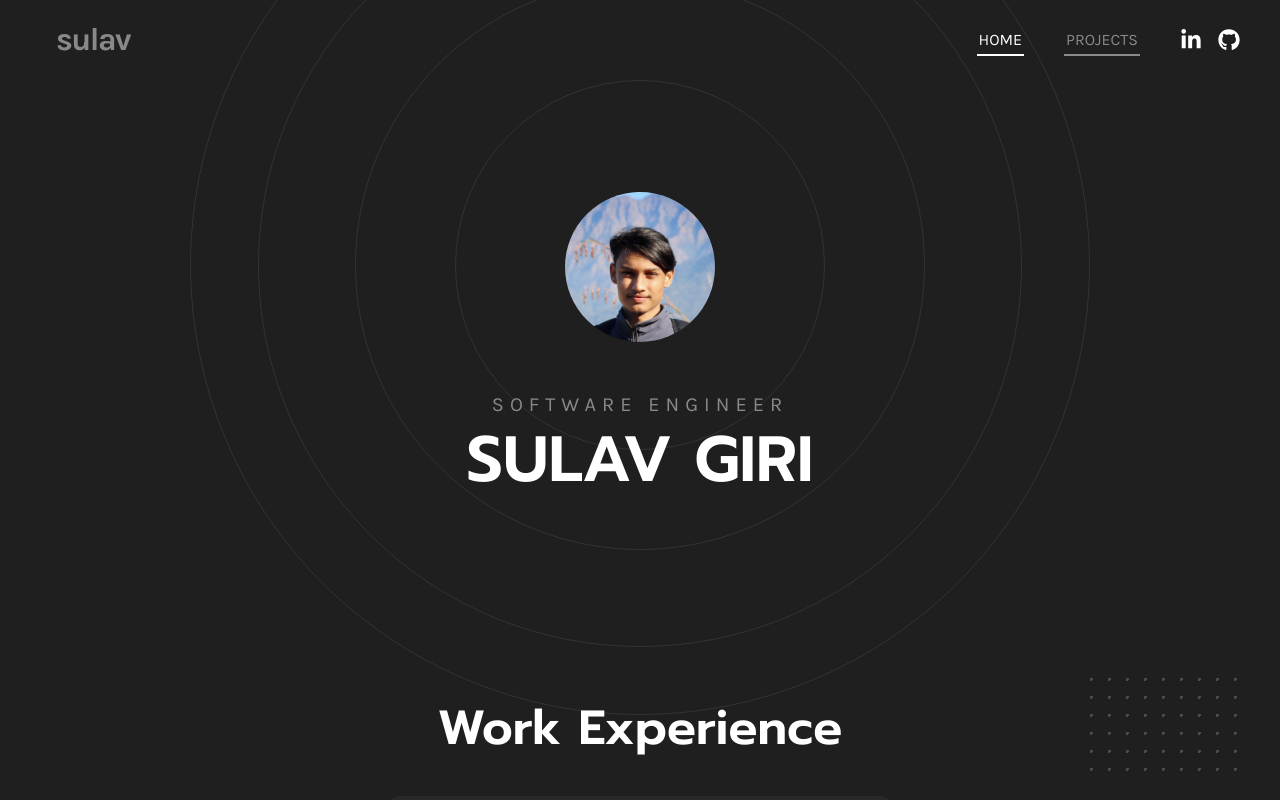
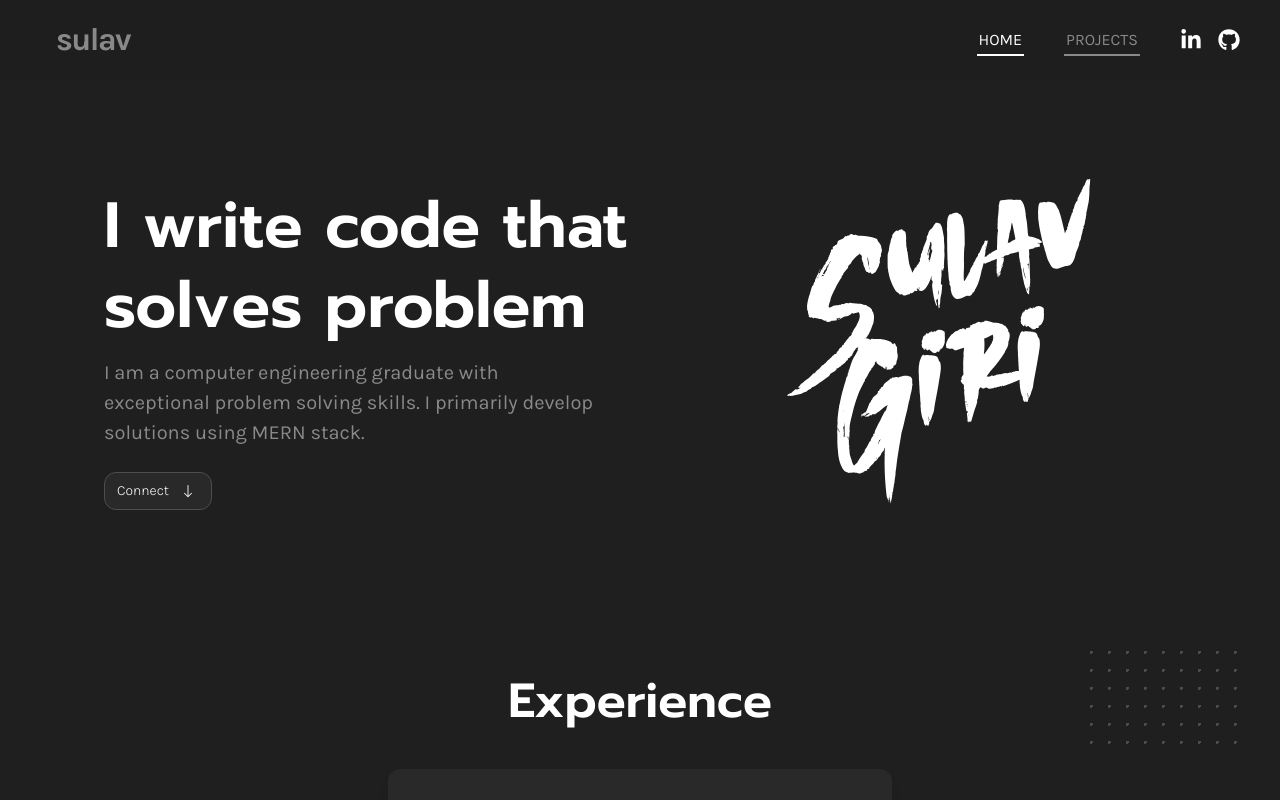
Before and after one commit to shubham7227/sulav-portfolio, a Next.js app: page / in a window 1280 px wide. Shown: the top 800 px of the page. Built offline with nearby package versions, Linux system fonts and the light colour scheme.

Commit message:
hero section updated

```diff
--- a/src/components/common/header/index.jsx
+++ b/src/components/common/header/index.jsx
@@ -36,11 +36,7 @@ const Header = () => {
 
   return (
     <div
-      className={`fixed top-0 w-full z-20 py-4 ${
-        isScrolled || mobileNavBar
-          ? "bg-background bg-opacity-80 backdrop-blur-xl"
-          : ""
-      } transition-all duration-500 overflow-hidden ${
+      className={`fixed top-0 w-full z-20 py-4 bg-background bg-opacity-80 backdrop-blur-xl transition-all duration-500 overflow-hidden ${
         mobileNavBar ? "h-[216px]" : "h-[80px]"
       }`}
     >
--- a/src/components/contact/index.jsx
+++ b/src/components/contact/index.jsx
@@ -48,16 +48,16 @@ const Contact = () => {
         >
           <a
             href="mailto:girishubham77@gmail.com"
-            className="py-3 px-5 flex flex-row gap-2 text-primary bg-backgroundSecondary rounded-xl shadow-md items-center hover:bg-backgroundLight duration-150 transition-all font-light"
+            className="py-3 px-5 flex flex-row gap-2 text-primary bg-backgroundSecondary rounded-xl shadow-md items-center hover:bg-backgroundLight duration-150 transition-all font-light xs:text-base text-xs"
           >
-            <CiMail className="text-[1.4rem]" />
+            <CiMail className="xs:text-[1.4rem] text-[1rem]" />
             <span className="">girishubham77@gmail.com</span>
           </a>
           <a
             href="tel:+977-9866309870"
-            className="py-3 px-5 flex flex-row gap-2 text-primary bg-backgroundSecondary rounded-xl shadow-md items-center hover:bg-backgroundLight duration-150 transition-all font-light"
+            className="py-3 px-5 flex flex-row gap-2 text-primary bg-backgroundSecondary rounded-xl shadow-md items-center hover:bg-backgroundLight duration-150 transition-all font-light xs:text-base text-xs"
           >
-            <CiPhone className="text-[1.4rem]" />
+            <CiPhone className="xs:text-[1.4rem] text-[1rem]" />
             <span className="">+977-9866309870</span>
           </a>
         </motion.div>
@@ -67,7 +67,7 @@ const Contact = () => {
           whileInView="onscreen"
           viewport={{ once: true, amount: 0.2 }}
           variants={scaleOutAnimation}
-          className="flex flex-row gap-4 items-center"
+          className="flex flex-row gap-4 items-center flex-wrap justify-center"
         >
           <a
             href="https://github.com/shubham7227"
@@ -75,7 +75,7 @@ const Contact = () => {
             rel="noreferrer"
           >
             <div className="text-primary bg-backgroundSecondary hover:bg-backgroundLight duration-150 transition-all p-3 rounded-full">
-              <FaGithub className="text-[24px]" />
+              <FaGithub className="xs:text-[1.5rem] text-[1rem]" />
             </div>
           </a>
           <a
@@ -84,7 +84,7 @@ const Contact = () => {
             rel="noreferrer"
           >
             <div className="text-primary bg-backgroundSecondary hover:bg-backgroundLight duration-150 transition-all p-3 rounded-full">
-              <FaLinkedinIn className="text-[24px]" />
+              <FaLinkedinIn className="xs:text-[1.5rem] text-[1rem]" />
             </div>
           </a>
           <a
@@ -93,12 +93,12 @@ const Contact = () => {
             rel="noreferrer"
           >
             <div className="text-primary bg-backgroundSecondary hover:bg-backgroundLight duration-150 transition-all p-3 rounded-full">
-              <FaInstagram className="text-[24px]" />
+              <FaInstagram className="xs:text-[1.5rem] text-[1rem]" />
             </div>
           </a>
           <a href="https://wa.me/8538945130" target="_blank" rel="noreferrer">
             <div className="text-primary bg-backgroundSecondary hover:bg-backgroundLight duration-150 transition-all p-3 rounded-full">
-              <FaWhatsapp className="text-[24px]" />
+              <FaWhatsapp className="xs:text-[1.5rem] text-[1rem]" />
             </div>
           </a>
         </motion.div>
--- a/src/components/experience/index.jsx
+++ b/src/components/experience/index.jsx
@@ -42,7 +42,7 @@ const Experience = () => {
   };
 
   return (
-    <section id="experience" className="main-container pt-[10rem] mt-[2rem]">
+    <section id="experience" className="main-container pt-[3rem]">
       <div className="text-center flex flex-row items-center relative">
         <motion.h2
           variants={wordsContainerNoDelay}
@@ -51,7 +51,7 @@ const Experience = () => {
           viewport={{ once: true, amount: 0.2 }}
           className="heading2 z-10"
         >
-          <TextContainer text="Work Experience" />
+          <TextContainer text="Experience" />
         </motion.h2>
         <div className="h-[100px] w-[150px] absolute dots-background right-0 z-0"></div>
       </div>
--- a/src/components/hero/Info.jsx
+++ b/src/components/hero/Info.jsx
@@ -7,42 +7,33 @@ import {
   wordsContainer,
 } from "@/utils/AnimationVarients";
 import TextContainer from "../common/TextContainer";
+import Link from "next/link";
+import { BsArrowDown, BsArrowRight } from "react-icons/bs";
 
 const Info = () => {
   return (
-    <div className="flex flex-col sm:gap-12 gap-8 items-center justify-center">
-      <motion.div
-        initial="offscreen"
-        whileInView="onscreen"
-        viewport={{ once: true, amount: 0.2 }}
-        variants={scaleOutAnimation}
-        className="sm:h-[150px] sm:w-[150px] rounded-full h-[120px] w-[120px]"
-      >
-        <Image
-          src={profile}
-          className="h-full w-full object-cover rounded-full"
-          alt="profile"
-          priority
-        />
-      </motion.div>
-      <div className="text-center">
-        <motion.p
-          initial="offscreen"
-          whileInView="onscreen"
-          viewport={{ once: true, amount: 0.2 }}
-          variants={slideOutAnimation}
-          className="uppercase sm:tracking-[6px] tracking-[5px] sm:text-[20px] text-textSecondary font-karla"
+    <div className="flex-1 flex flex-col gap-6 justify-center">
+      <div className="flex flex-col gap-3">
+        <h1 className="font-prompt font-semibold lg:text-[4rem] text-[2.3rem] text-primary leading-tight">
+          I write code that solves problem
+        </h1>
+        <p className="lg:text-[20px] sm:text-[18px] text-textSecondary font-karla max-w-[90%]">
+          I am a computer engineering graduate with exceptional problem solving
+          skills. I primarily develop solutions using MERN stack.
+          {/* <br />
+          Let&apos;s connect to deliver exceptional software that creates value
+          to the customer. */}
+        </p>
+      </div>
+      <div className="flex-none z-10">
+        <Link
+          href="#contact"
+          className="w-max flex flex-row gap-3 items-center text-primary rounded-xl py-2 pl-3 pr-4  bg-backgroundSecondary border border-backgroundLight duration-150 transition-all font-light font-karla text-sm hover:bg-backgroundLight z-10"
+          scroll={false}
         >
-          SOFTWARE ENGINEER
-        </motion.p>
-        <motion.h1
-          className="uppercase font-prompt font-semibold sm:text-[4rem] text-[3rem] text-primary leading-tight"
-          variants={wordsContainer}
-          initial="hidden"
-          animate="visible"
-        >
-          <TextContainer text="SULAV GIRI" />
-        </motion.h1>
+          <p className="flex">Connect</p>
+          <BsArrowDown />
+        </Link>
       </div>
     </div>
   );
--- a/src/components/hero/index.jsx
+++ b/src/components/hero/index.jsx
@@ -1,12 +1,23 @@
+import Image from "next/image";
 import Info from "./Info";
-import Pattern from "./Pattern";
 
 const Hero = () => {
   return (
-    <section id="hero" className="relative z-10">
-      <Pattern />
-      <div className="sm:pt-[12rem] pt-[6rem] relative">
+    <section
+      id="hero"
+      className="pt-[80px] main-container relative z-10 w-full"
+    >
+      <div className="sm:py-[6rem] py-[3rem] lg:px-16 lg:gap-16 px-6 gap-12 relative flex sm:flex-row flex-col justify-between items-center w-full">
         <Info />
+        <div className="basis-5/12 flex items-center justify-center">
+          <Image
+            src="/name.svg"
+            className="lg:max-h-[400px] sm:max-h-[300px] max-h-[200px]"
+            alt=""
+            height={400}
+            width={400}
+          />
+        </div>
       </div>
     </section>
   );
--- a/src/components/projects/index.jsx
+++ b/src/components/projects/index.jsx
@@ -10,7 +10,7 @@ const Projects = () => {
   return (
     <section id="projects" className="pt-[6rem]">
       <div className="flex flex-row items-center relative">
-        <div className="main-container flex flex-row items-center relative sm:px-0 px-4">
+        <div className="main-container flex xs:flex-row flex-col xs:items-center xs:gap-0 gap-3 relative sm:px-0 px-4">
           <motion.h2
             variants={wordsContainerNoDelay}
             initial="hidden"
--- a/tailwind.config.js
+++ b/tailwind.config.js
@@ -20,6 +20,7 @@ module.exports = {
         karla: ["Karla", "sans-serif"],
       },
       screens: {
+        xs: "270px",
         sm: "576px",
         md: "768px",
         lg: "992px",
```
Also changed, not shown: public/name.svg (added).
